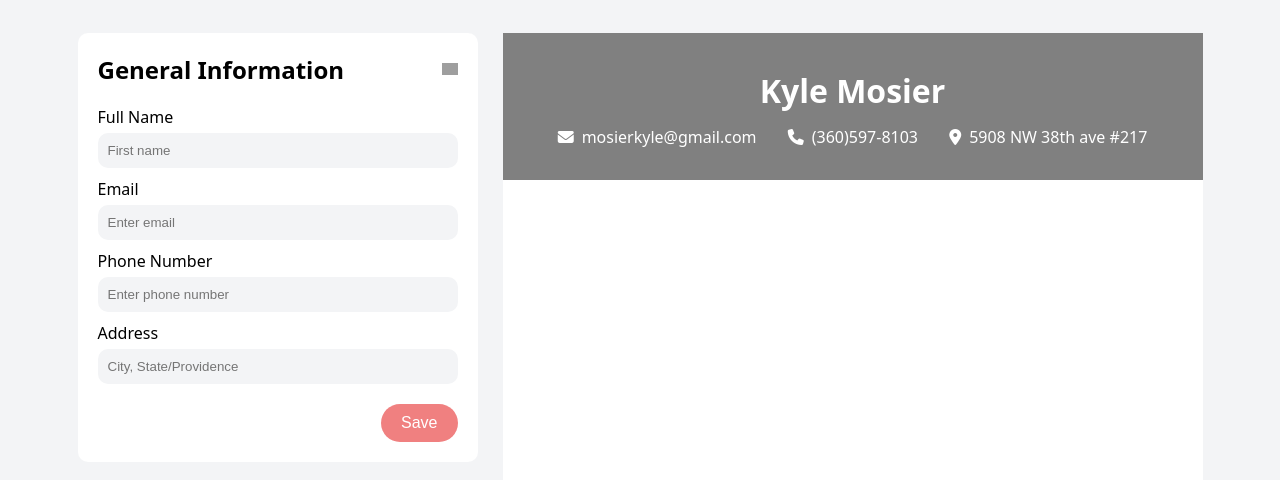
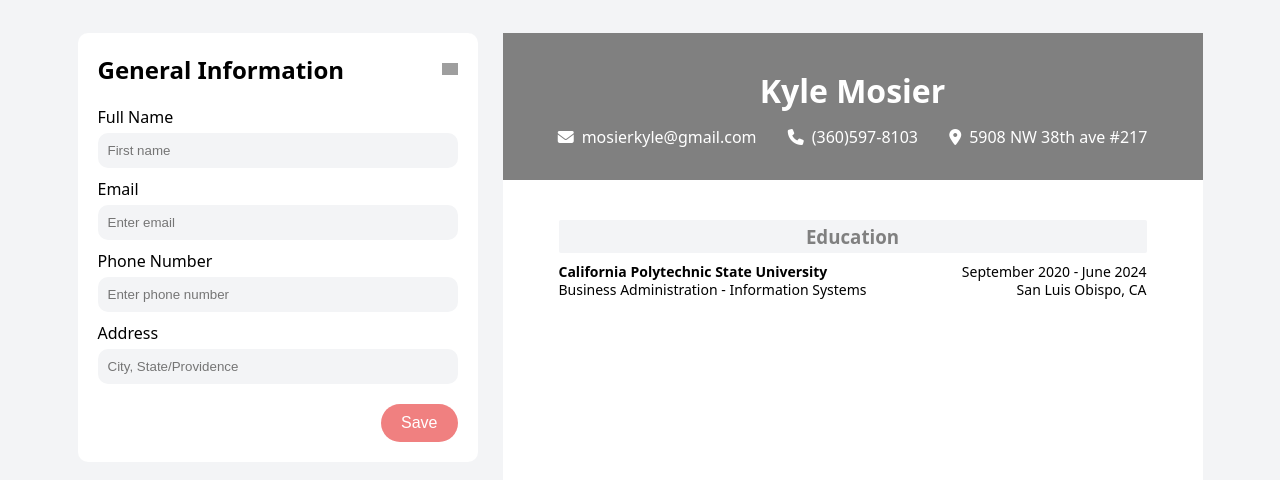
Before and after one commit to mosierkyle/impressify, a React (Vite) app: page / in a window 1280 px wide. Shown: the top 480 px of the page. Built offline with nearby package versions, Linux system fonts and the light colour scheme; grey boxes are pictures that could not be loaded.

Commit message:
Style educationTemplate Component

```diff
--- a/src/App.jsx
+++ b/src/App.jsx
@@ -1,7 +1,8 @@
 import { useState } from 'react';
 import './styles/App.css';
 import General from './components/General';
-import GeneralTemplate from './components/generalTemplate';
+import GeneralTemplate from './components/Templates/generalTemplate';
+import EducationTemplate from './components/Templates/EducationTemplate';
 
 function App() {
   const [generalFormData, setGeneralFormData] = useState({
@@ -22,6 +23,7 @@ function App() {
 
       <div className="resume">
         <GeneralTemplate formData={generalFormData}></GeneralTemplate>
+        <EducationTemplate></EducationTemplate>
       </div>
     </div>
   );
--- /dev/null
+++ b/src/components/Templates/EducationTemplate.jsx
@@ -0,0 +1,31 @@
+import '/Users/kylemosier/repos/CV-application/src/styles/educationTemplate.css';
+
+export default function EducationTemplate({ formData }) {
+  return (
+    <div className="education-template">
+      <div className="education-header">
+        <h3>Education</h3>
+      </div>
+      <div className="education-content">
+        {/* {formData.education.map((school) => {
+          return ( */}
+        <div className="school">
+          <div className="left">
+            <p className="school-name">
+              California Polytechnic State University
+            </p>
+            <p className="study">
+              Business Administration - Information Systems
+            </p>
+          </div>
+          <div className="right">
+            <p className="time">September 2020 - June 2024</p>
+            <p className="location">San Luis Obispo, CA</p>
+          </div>
+        </div>
+        {/* );
+        })} */}
+      </div>
+    </div>
+  );
+}
--- a/src/components/generalTemplate.jsx
+++ b/src/components/Templates/generalTemplate.jsx
@@ -1,6 +1,5 @@
-import { useState } from 'react';
 import { Helmet } from 'react-helmet';
-import '../styles/generalTemplate.css';
+import '/Users/kylemosier/repos/CV-application/src/styles/generalTemplate.css';
 
 export default function GeneralTemplate({ formData }) {
   return (
--- a/src/styles/App.css
+++ b/src/styles/App.css
@@ -17,9 +17,8 @@
 
 .resume {
   display: flex;
-  justify-content: center;
   background-color: white;
-  /* align-items: center;
-  vertical-align: center; */
   width: max(50%, 700px);
+  flex-direction: column;
+  align-items: center;
 }
--- /dev/null
+++ b/src/styles/educationTemplate.css
@@ -0,0 +1,56 @@
+.education-template {
+  width: calc(100% - 112px);
+  padding: 0 56px;
+  margin-top: 40px;
+  margin-bottom: 0;
+}
+
+.education-header {
+  font-weight: 500px;
+  color: gray;
+  background-color: #f3f4f6;
+  width: 100%;
+  text-align: center;
+  padding: 4px 0;
+  border-radius: 2px;
+}
+
+.education-header h3 {
+  margin: 0;
+}
+
+.education-content {
+  display: flex;
+  flex-direction: column;
+  gap: 20px;
+  margin-top: 10px;
+}
+
+.school {
+  display: grid;
+  grid-template-columns: 2fr 1fr;
+}
+
+.school p {
+  font-size: 14px;
+  line-height: 18px;
+  margin: 0;
+}
+
+.left {
+  display: flex;
+  flex-direction: column;
+}
+
+.school-name {
+  font-weight: bold;
+}
+
+.right {
+  display: flex;
+  flex-direction: column;
+}
+
+.right p {
+  text-align: end;
+}
--- a/src/styles/generalTemplate.css
+++ b/src/styles/generalTemplate.css
@@ -3,7 +3,7 @@
   display: flex;
   padding: 36px 24px;
   flex-direction: column;
-  width: 100%;
+  width: calc(100% - 48px);
   color: white;
   background-color: gray;
   gap: 14px;
```
